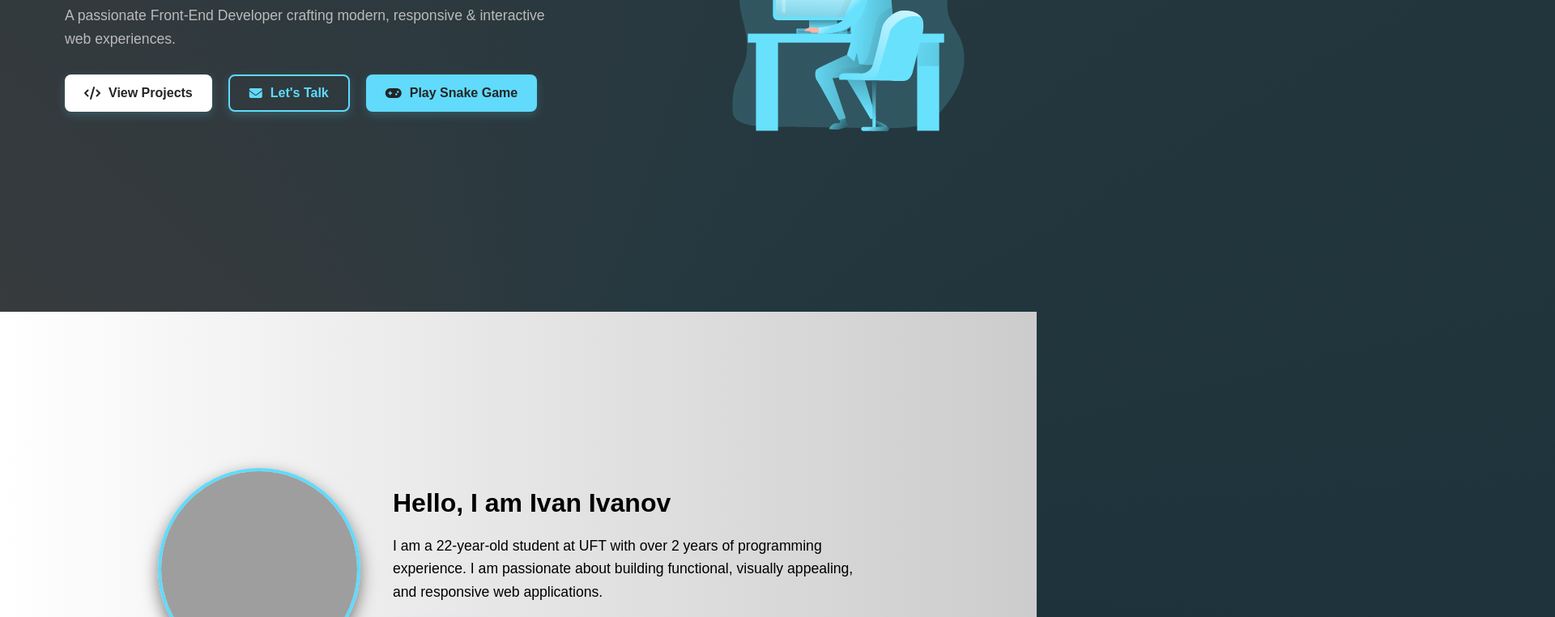
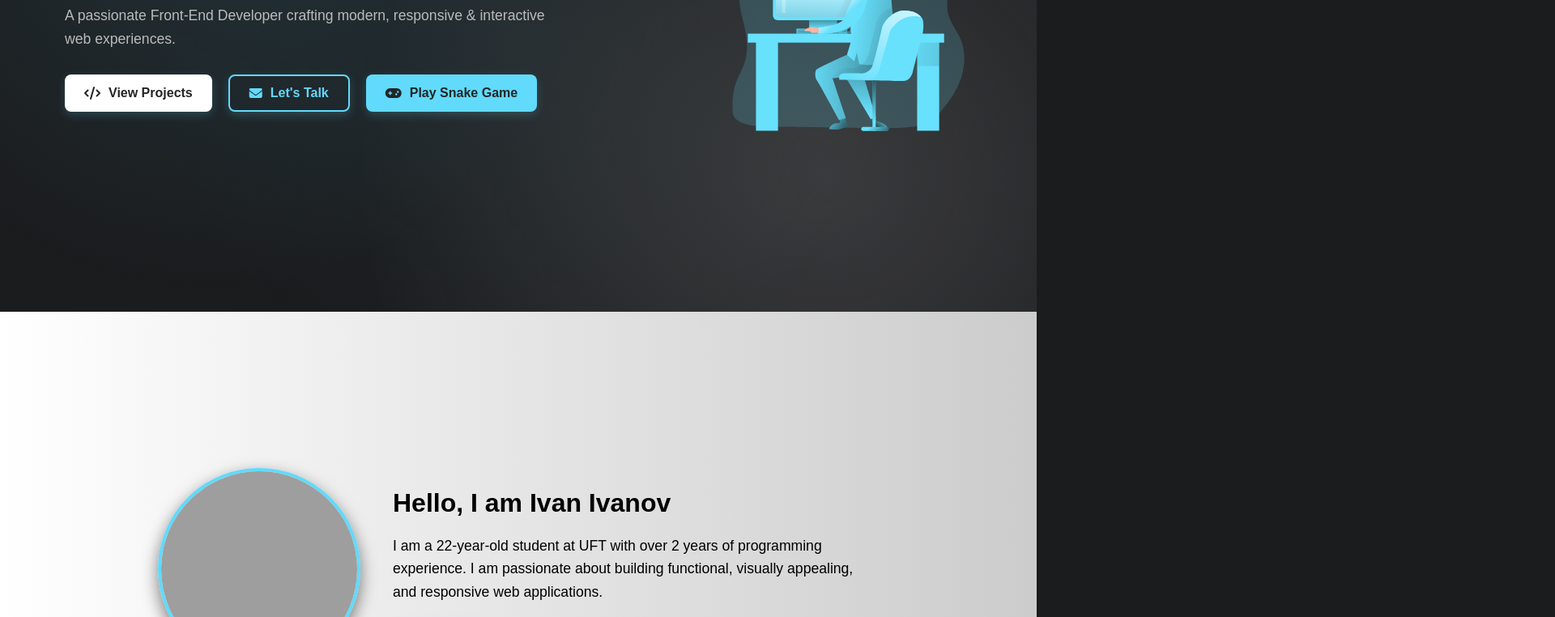
Before and after one commit to IvannIvannov/Portfolio, a website: page index.html in a window 1280 px wide. Shown: the part 344-1106 px from the top of the page at 81% size, 1920 px wide, since content can reach past the window. Drawn offline with Linux system fonts and the light colour scheme; grey boxes are pictures that could not be loaded; files whose address does not match are found by name.

Commit message:
Fix a bug in home page

```diff
--- a/home/home.css
+++ b/home/home.css
@@ -16,28 +16,18 @@ body {
 
 body::before {
   content: "";
-  position: absolute; /* вече следва скрола */
-  top: -50%;
-  left: -50%;
-  width: 200%;
-  height: 200%;
-  background: conic-gradient(
-    from 0deg,
-    rgba(97, 218, 251, 0.15),
-    rgba(5, 142, 196, 0.15),
-    rgba(255, 255, 255, 0.137),
-    rgba(97, 218, 251, 0.15)
-  );
-  animation: rotateGradient 60s linear infinite;
+  position: fixed;
+  top: 0;
+  left: 0;
+  width: 100vw;
+  height: 100vh;
+  background:
+    radial-gradient(circle at 20% 30%, rgba(97, 218, 251, 0.1), transparent 40%),
+    radial-gradient(circle at 80% 70%, rgba(237, 236, 238, 0.149), transparent 50%),
+    radial-gradient(circle at 50% 50%, rgba(97, 218, 251, 0.05), transparent 60%);
   pointer-events: none;
   z-index: -1;
 }
-
-@keyframes rotateGradient {
-  0% { transform: rotate(0deg); }
-  100% { transform: rotate(360deg); }
-}
-
 
 /* Navigation */
 header {
```
